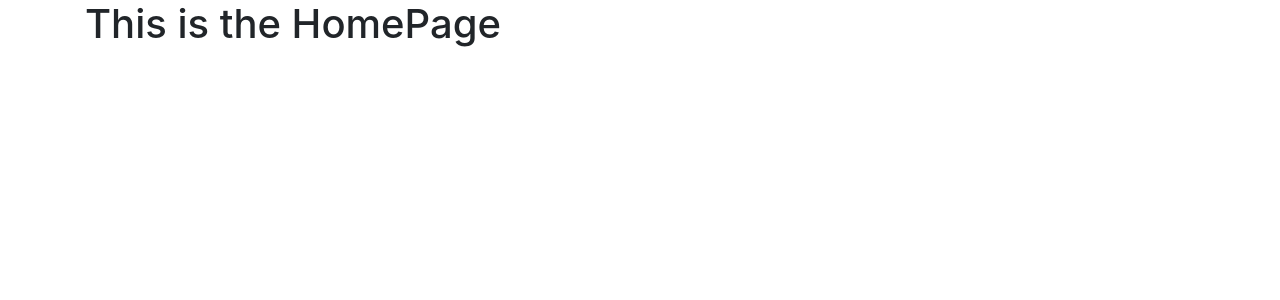
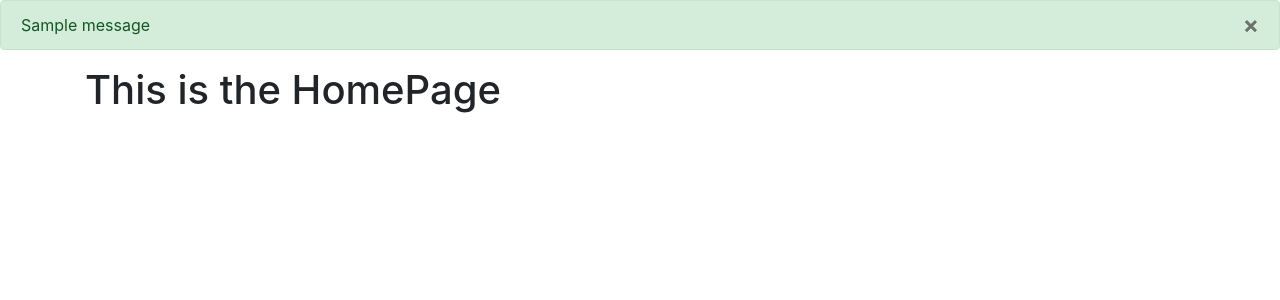
Before and after one commit to pierluigicolombo/WebAppNotes, a Flask app: page / in a window 1280 px wide. Shown: the part 56-356 px from the top of the page. Run offline with Flask 2, Linux system fonts and the light colour scheme; one stand-in notice (Sample message) is shown; some libraries are stand-ins or nearby versions.

Commit message:
managed flash messages

```diff
--- a/website/auth.py
+++ b/website/auth.py
@@ -43,7 +43,8 @@ def sign_up():
         elif password1 != password2:
             flash("password doesn't match", category='error')
         elif len(password1) < 7:
-            flash("password too short, lenght must be at least 7 characters", category='error')
+            flash("password too short, lenght must be at least 7 characters",
+                  category='error')
         else:
             # add user
             flash("user created", category='success')
--- a/website/templates/base.html
+++ b/website/templates/base.html
@@ -38,6 +38,28 @@
       </div>
     </nav>
 
+    {% with messages = get_flashed_messages(with_categories = true) %}
+      {% if messages %}
+        {% for category, message in messages %}
+          {% if category=='error' %}
+          <div class="alert alert-danger alter-dismissable fade show" role="alert">
+            {{message}}
+            <button type="button"class="close" data-dismiss="alert">
+              <span aria-hidden="true">&times</span>
+            </button>
+          </div>
+         {% else %}
+          <div class="alert alert-success alter-dismissable fade show" role="alert">
+            {{message}}
+            <button type="button" class="close" data-dismiss="alert">
+              <span aria-hidden="true">&times</span>
+            </button>
+          </div>
+          {% endif %}
+        {% endfor %}
+      {% endif %}
+    {% endwith %}
+
     <div class="container">{% block content %} {% endblock %}</div>
     <script
       src="https://code.jquery.com/jquery-3.2.1.slim.min.js"
```
